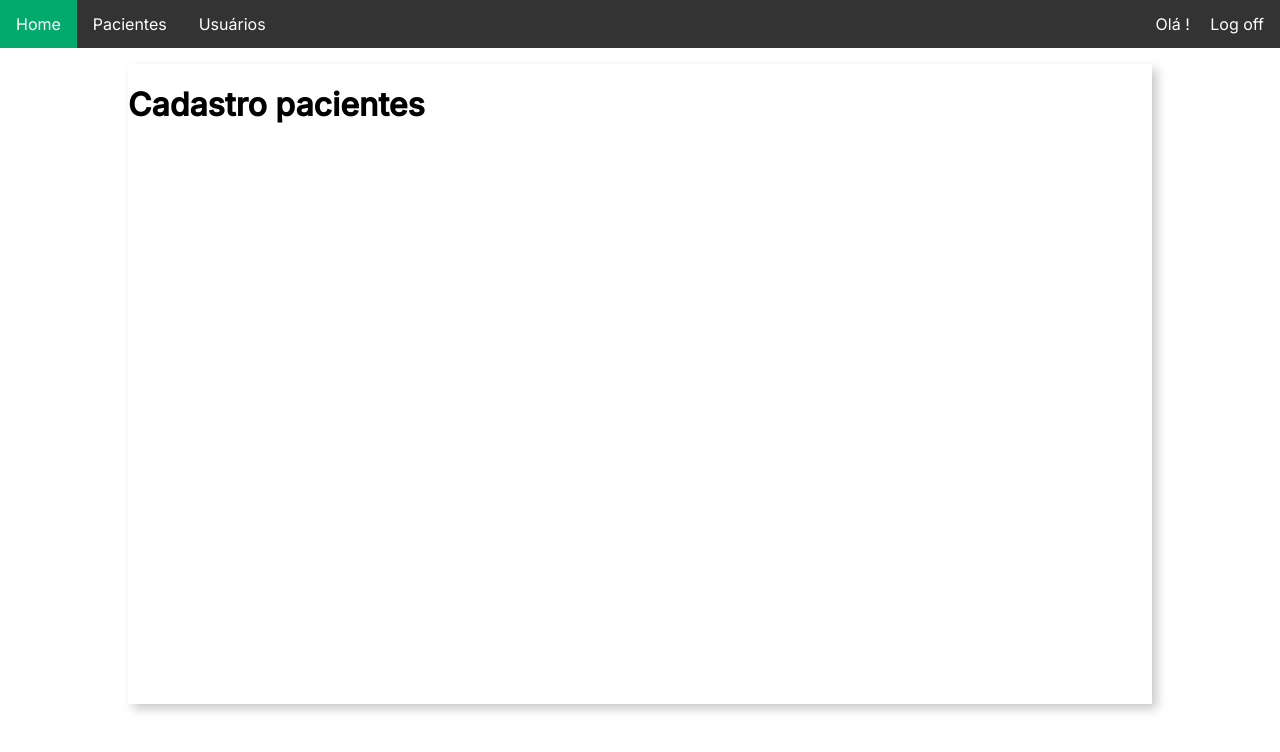
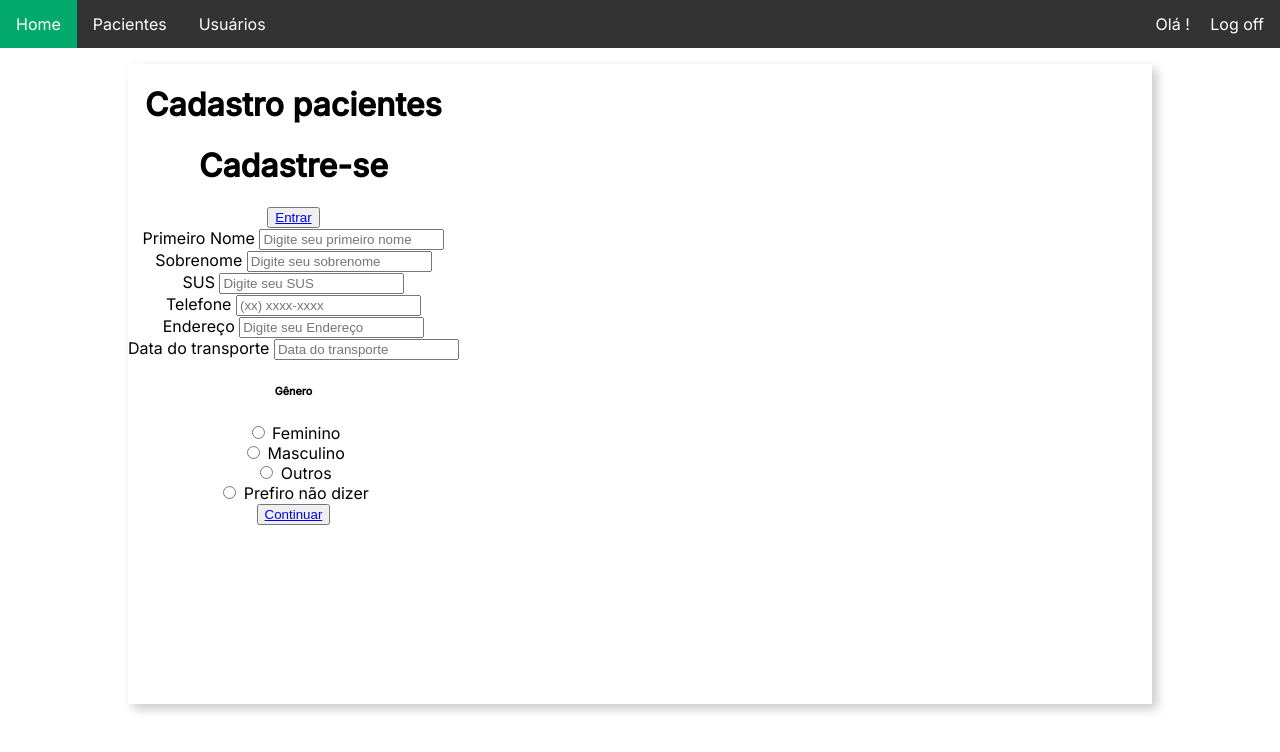
Before and after one commit to LyneCrist/Projeto-de-Integracao-Agendamento, a Django app: page /auth/cadastro/ in a window 1280 px wide. Shown: the top 752 px of the page. Run offline with Django 5.2, Linux system fonts and the light colour scheme.

Commit message:
Ajuste de form

```diff
--- a/pacientes/templates/forms.html
+++ b/pacientes/templates/forms.html
@@ -5,5 +5,80 @@
 {% block content %}
     <form action="" method="post">
         <h1>Cadastro pacientes</h1>
+        <div class="form-header">
+            <div class="title">
+                <h1>Cadastre-se</h1>
+            </div>
+            <div class="login-button">
+                <button><a href="#">Entrar</a></button>
+            </div>
+        </div>
+
+        <div class="input-group">
+            <div class="input-box">
+                <label for="firstname">Primeiro Nome</label>
+                <input id="firstname" type="text" name="firstname" placeholder="Digite seu primeiro nome"
+                    required>
+            </div>
+
+            <div class="input-box">
+                <label for="lastname">Sobrenome</label>
+                <input id="lastname" type="text" name="lastname" placeholder="Digite seu sobrenome" required>
+            </div>
+            <div class="input-box">
+                <label for="email">SUS</label>
+                <input id="email" type="email" name="email" placeholder="Digite seu SUS" required>
+            </div>
+
+            <div class="input-box">
+                <label for="number">Telefone</label>
+                <input id="number" type="tel" name="number" placeholder="(xx) xxxx-xxxx" required>
+            </div>
+
+            <div class="input-box">
+                <label for="password">Endereço</label>
+                <input id="password" type="password" name="password" placeholder="Digite seu Endereço" required>
+            </div>
+
+
+            <div class="input-box">
+                <label for="confirmPassword">Data do transporte</label>
+                <input id="confirmPassword" type="password" name="confirmPassword"
+                    placeholder="Data do transporte" required>
+            </div>
+
+        </div>
+
+        <div class="gender-inputs">
+            <div class="gender-title">
+                <h6>Gênero</h6>
+            </div>
+
+            <div class="gender-group">
+                <div class="gender-input">
+                    <input id="female" type="radio" name="gender">
+                    <label for="female">Feminino</label>
+                </div>
+
+                <div class="gender-input">
+                    <input id="male" type="radio" name="gender">
+                    <label for="male">Masculino</label>
+                </div>
+
+                <div class="gender-input">
+                    <input id="others" type="radio" name="gender">
+                    <label for="others">Outros</label>
+                </div>
+
+                <div class="gender-input">
+                    <input id="none" type="radio" name="gender">
+                    <label for="none">Prefiro não dizer</label>
+                </div>
+            </div>
+        </div>
+
+        <div class="continue-button">
+            <button><a href="#">Continuar</a> </button>
+        </div>
     </form>
 {% endblock content %}
--- a/pacientes/templates/lista_pacientes.html
+++ b/pacientes/templates/lista_pacientes.html
@@ -5,5 +5,6 @@
 {% block content %}
     <form action="" method="get">
         <h1>Lista pacientes</h1>
+        <a href="{% url 'cadastro_paciente' %}">Criar paciente</a>
     </form>
 {% endblock content %}
```
